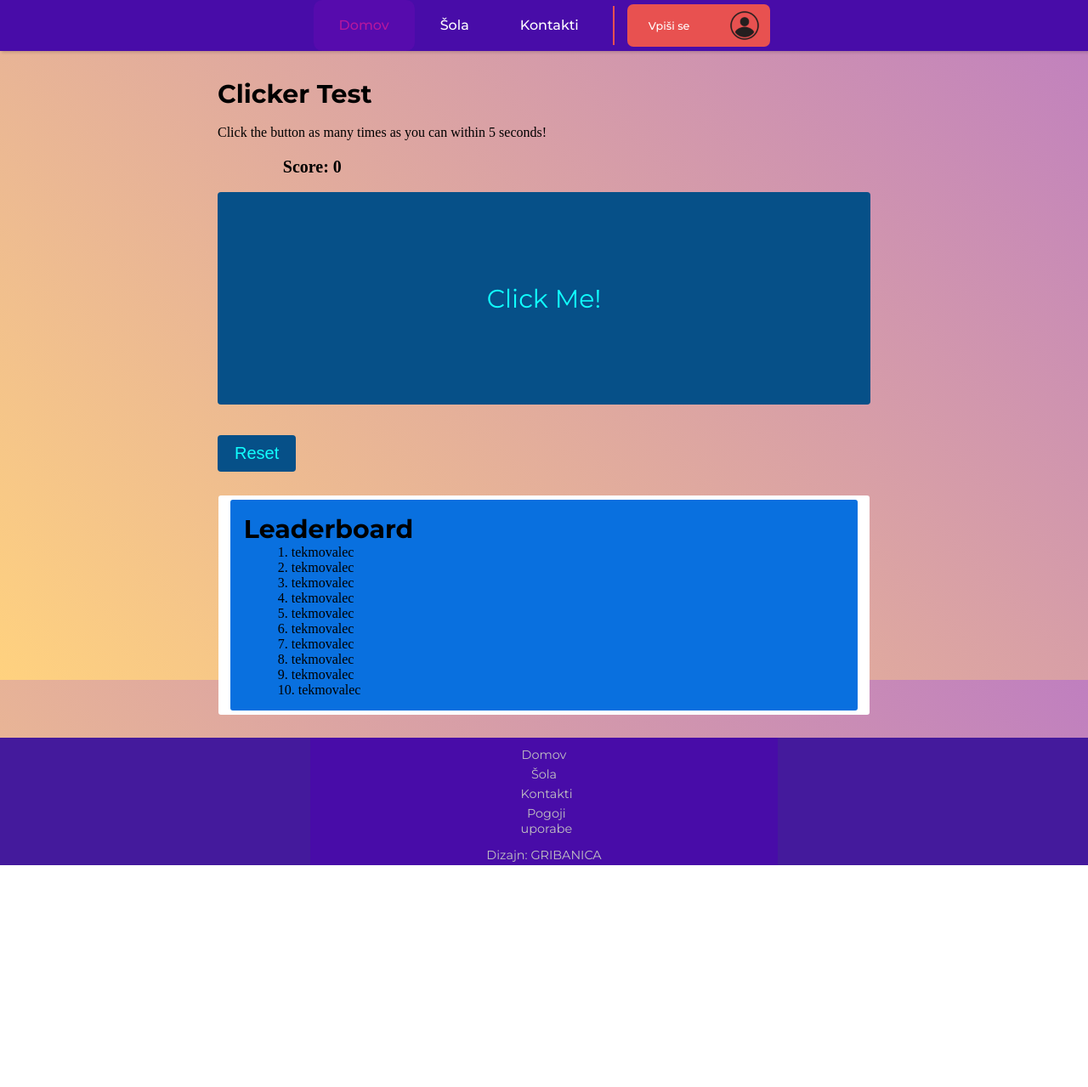
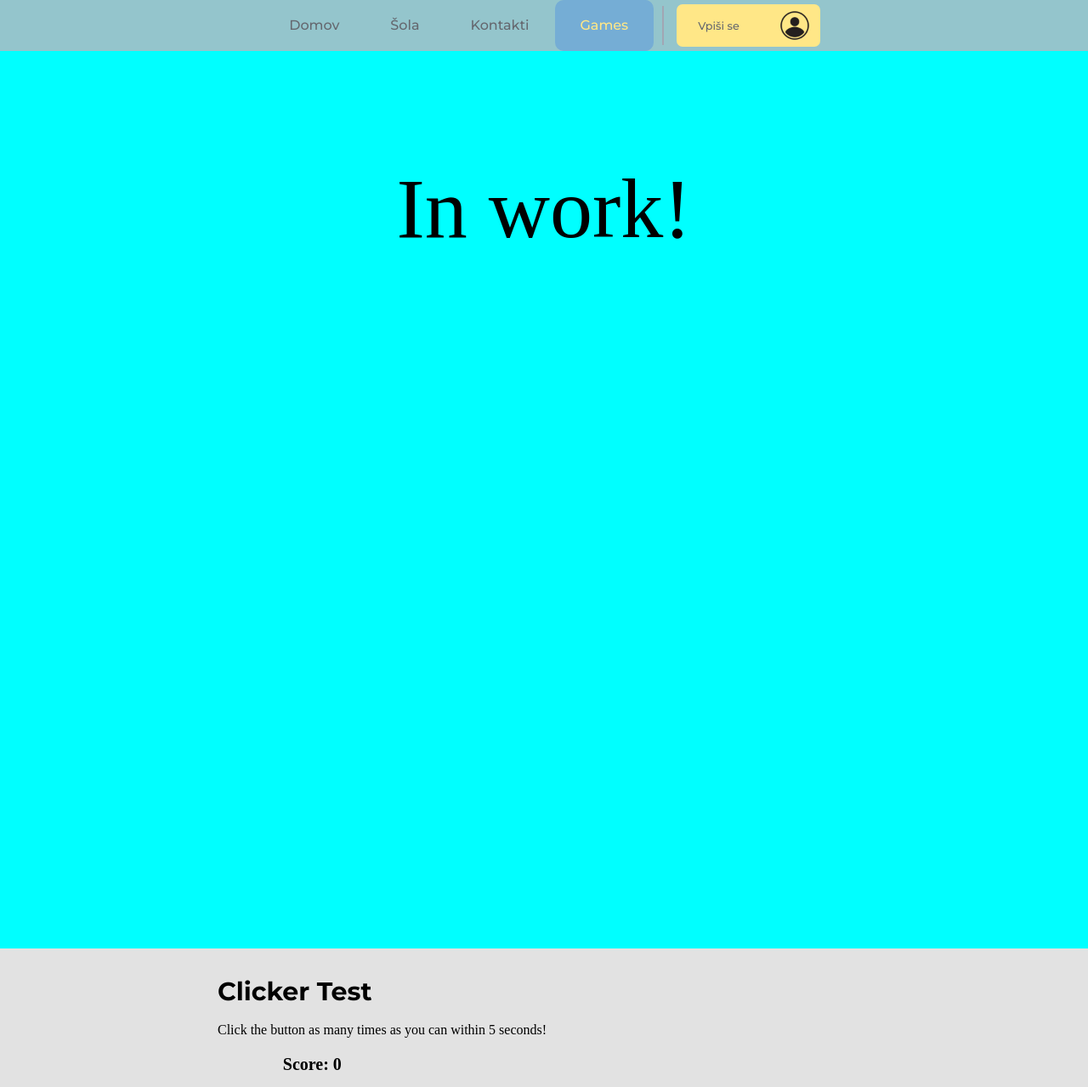
Before and after one commit to majmohar4/majmohar, a plain HTML site: page clicker.html in a window 1280 px wide. Shown: the top 1279 px of the page at 85% size. Before the commit the page ends 1018 px from the top, so only its background shows below. Drawn offline with Linux system fonts and the light colour scheme.

Commit message:
dodani games, popravljen design

```diff
--- a/STYLE/style.css
+++ b/STYLE/style.css
@@ -3,10 +3,12 @@
 }
 
 body {
+    height: 100%;
     display: relative;
     margin: 0;
     padding: 0;
-    background: linear-gradient(45deg, rgba(255, 165, 0, 0.5), rgba(128, 0, 128, 0.5));
+    /* background: linear-gradient(45deg, rgba(255, 165, 0, 0.5), rgba(128, 0, 128, 0.5)); */
+    background-color: #e2e2e2;
     background-size: cover auto;
     min-height: 100vh;
     cursor: default;
@@ -31,7 +33,7 @@ body {
     left: 0;
     width: 200%;
     height: 200%;
-    background: linear-gradient(-45deg, rgba(0, 0, 0, 0.2) 25%, rgba(0, 0, 0, 0.3) 25%, rgba(0, 0, 0, 0.3) 75%, rgba(0, 0, 0, 0.2) 75%);
+    /* background: linear-gradient(-45deg, rgba(0, 0, 0, 0.2) 25%, rgba(0, 0, 0, 0.3) 25%, rgba(0, 0, 0, 0.3) 75%, rgba(0, 0, 0, 0.2) 75%); */
     background-size: 10px 10px;
     transform: translate(-25%, -25%);
     opacity: 0.3;
@@ -45,7 +47,7 @@ body {
     width: 100%;
     height: 100%;
     box-shadow: 0 0 10px rgba(0, 0, 0, 0.5) inset;
-    background: linear-gradient(45deg, rgba(255, 165, 0, 0.3), rgba(128, 0, 128, 0.3));
+    /* background: linear-gradient(45deg, rgba(255, 165, 0, 0.3), rgba(128, 0, 128, 0.3)); */
     opacity: 0.3;
     mix-blend-mode: screen;
 }
@@ -55,9 +57,9 @@ body {
     flex-wrap: nowrap;
     justify-content: center;
     padding: 0;
-    background-color: #480CA8;
+    background-color: #94C5CC;
     box-shadow: rgba(0, 0, 0, 0.15) 2.4px 2.4px 3.2px;
-    color: white;
+    color: #65686f;
     min-height: 60px;
 }
 
@@ -73,8 +75,8 @@ body {
 
 .links-li:hover,
 .bottom-link:hover {
-    color: #B5179E;
-    background-color: #560BAD;
+    color: #FFE787;
+    background-color: #424242;
     border-radius: 20px;
     cursor: default;
 }
@@ -85,7 +87,7 @@ body {
 
 .links-li a {
     display: inline-block;
-    transition: transform 0.4s;
+    /* transition: transform 0.4s; */
 }
 
 .bottom-links {
@@ -93,8 +95,8 @@ body {
     flex-wrap: wrap;
     justify-content: center;
     padding: 0;
-    background-color: #480CA8;
-    color: #c2c2c2;
+    background-color: #94C5CC;
+    color: #241e1e;
     position: relative;
     bottom: 0;
     width: 100%;
@@ -127,7 +129,7 @@ body {
 
 .log {
     border-radius: 7px;
-    background-color: #3A0CA3;
+    background-color: #a30c0c;
     color: white;
     padding: 15px 20px;
 }
@@ -169,7 +171,7 @@ html {
 }
 
 footer {
-    background-color: rgb(68, 26, 156);
+    background-color: #94C5CC;
     display: flex;
     position: relative;
     bottom: 0;
@@ -207,8 +209,8 @@ footer {
 }
 
 .active-page {
-    color: #B5179E;
-    background-color: #560BAD;
+    background-color: #75add5;
+    color: #ffe787;
 }
 
 nav ul hr {
@@ -225,14 +227,14 @@ nav ul hr {
 .login a {
     /* margin: 14px 0 0 0; */
     padding: 13px 22px;
-    background-color: rgb(232, 81, 80);
+    background-color: #a1a6b4;
     border-radius: 4px;
 }
 
 .links-vr div {
     height: 100%;
     width: 2px;
-    background-color: rgb(232, 81, 80);
+    background-color: #a1a6b4;
 }
 
 .links-vr {
@@ -259,7 +261,7 @@ nav ul hr {
 .account-info {
     max-height: 60px;
     display: flex;
-    background: rgb(232, 81, 80);
+    background: #FFE787;
     border-radius: 7px;
     padding: 5px 10px;
 }
@@ -267,7 +269,7 @@ nav ul hr {
 .account-info:hover {
     opacity: 0.7;
     transition: 0.4s;
-    color: #B5179E;
+    color: #b4d2e7;
     cursor: pointer;
 }
 
@@ -295,7 +297,7 @@ nav ul hr {
     margin: 3em 0%;
     text-align: center;
     padding: 1rem;
-    background-color: rgb(232, 81, 80);
+    background-color: #94c5cc;
     vertical-align: middle;
     border-radius: 8px;
     box-shadow: rgba(0, 0, 0, 0.15) 2.4px 2.4px 3.2px;
@@ -517,7 +519,7 @@ form {
         opacity: 1;
         text-align: center;
         padding: 20px 0;
-        background-color: #480CA8;
+        background-color: #FFE787;
     }
 
     .links-acc {
@@ -656,7 +658,7 @@ input[type="checkbox"] {
     margin: 2%;
     position: relative;
     border-radius: 3px;
-    background-color: #0970df;
+    background-color: transparent;
 }
 
 .leaderboard:before {
@@ -666,13 +668,14 @@ input[type="checkbox"] {
     left: -2%;
     right: -2%;
     bottom: -2%;
-    background-color: #fff;
+    background-color: #0871ae;
     z-index: -1;
     border-radius: 3px;
 }
 
 .leaderboard-content {
-    background-color: transparent;
+    background-color: #8aa2fc;
+    border-radius: 3px;
 }
 
 @keyframes scoreAnimation {
--- a/clicker.html
+++ b/clicker.html
@@ -28,9 +28,10 @@
         <nav>
             <ul class="links">
                 <li class="logo"><img src="IMG/Screenshot_25.png" alt="" srcset=""></li>
-                <li onclick="showHome()" class="active-page links-li "><a class=" ">Domov</a></li>
+                <li onclick="showHome()" class="links-li "><a class=" ">Domov</a></li>
                 <li onclick="showSchool()" class="links-li"><a class=" ">Šola</a></li>
                 <li onclick="showContact()" class="links-li"><a class=" ">Kontakti</a></li>
+                <li onclick="showClicker()" class="active-page links-li"><a class=" ">Games</a></li>
                 <li class="links-vr">
                     <div></div>
                 </li>
@@ -59,6 +60,7 @@
             </ul>
         </nav>
     </header>
+    <div style="height: 100%; width: 100%; background-color: aqua; font-size: 100Px; text-align: center; padding: 10% 0 10% 0">In work!</div>
     <article>
         <section class="work">
             <h1 class="clicknaslov">Clicker Test</h1>
```
Also changed, not shown: contact.html (+1 -1 lines), index.html (+1 -1 lines), login.html (+1 -1 lines), pogoji.html (+1 -1 lines), register.html (+1 -1 lines), school.html (+0 -1 lines).
